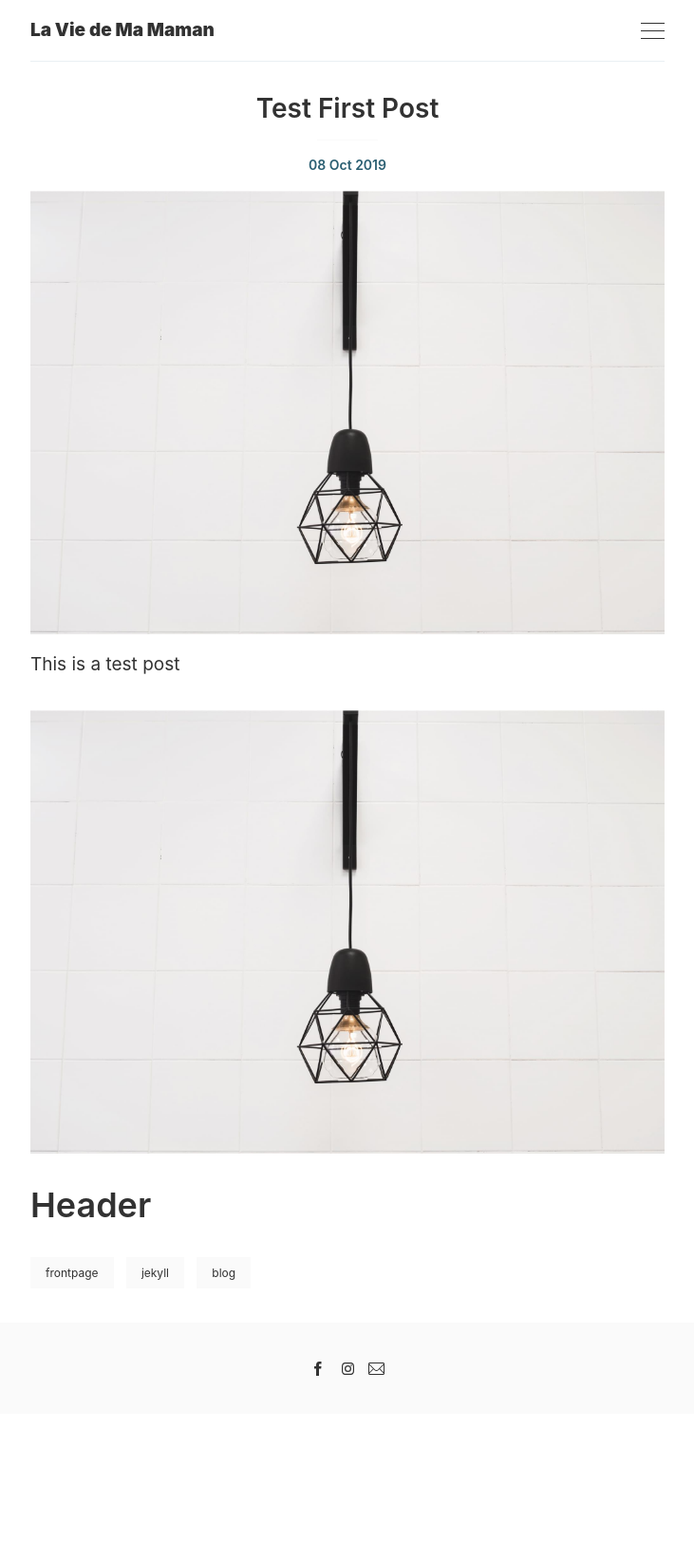
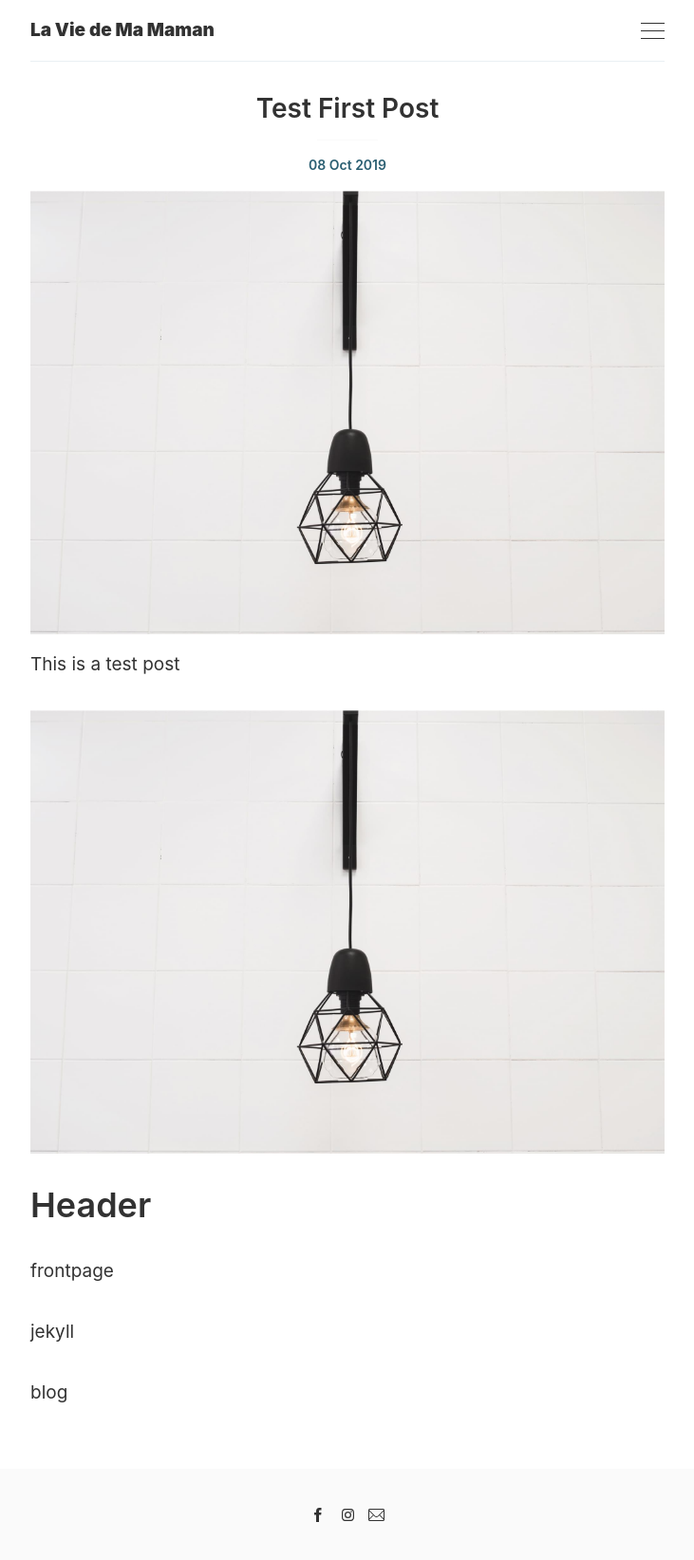
Before and after one commit to NGO-Xuan/http-ngo-xuan.github.io-, a Jekyll site: the page built from _posts/2019-10-08-test-first-post.markdown, in a window 1280 px wide. Shown: the whole page at 95% size, without its empty margins (274-1005 px from the left). Built offline with Jekyll 4.4.1, drawn with Linux system fonts in a browser that asks for light colours; before the commit the page ends 1489 px from its top, so only the background shows below that.

Commit message:
Update content

```diff
--- a/_includes/tag.html
+++ b/_includes/tag.html
@@ -1,7 +1,7 @@
 <div class='c-tag'>
   <div class='o-grid'>
     <div class='o-grid__col'>
-      <p class='c-tag__name'>{{ page.tag }}</p>
+      <h4 class='c-tag__name'>{{ page.tag }}</h4>
     </div>
   </div>
 </div>
--- a/_layouts/post.html
+++ b/_layouts/post.html
@@ -26,7 +26,7 @@ layout: default
 
         <div class='c-tags'>
           {% for tag in page.tags %}
-            <a href='{{ site.baseurl }}/tag/{{ tag }}'>{{ tag }}</a>
+            <p href='{{ site.baseurl }}/tag/{{ tag }}'>{{ tag }}</p>
           {% endfor %}
         </div>
 
```
